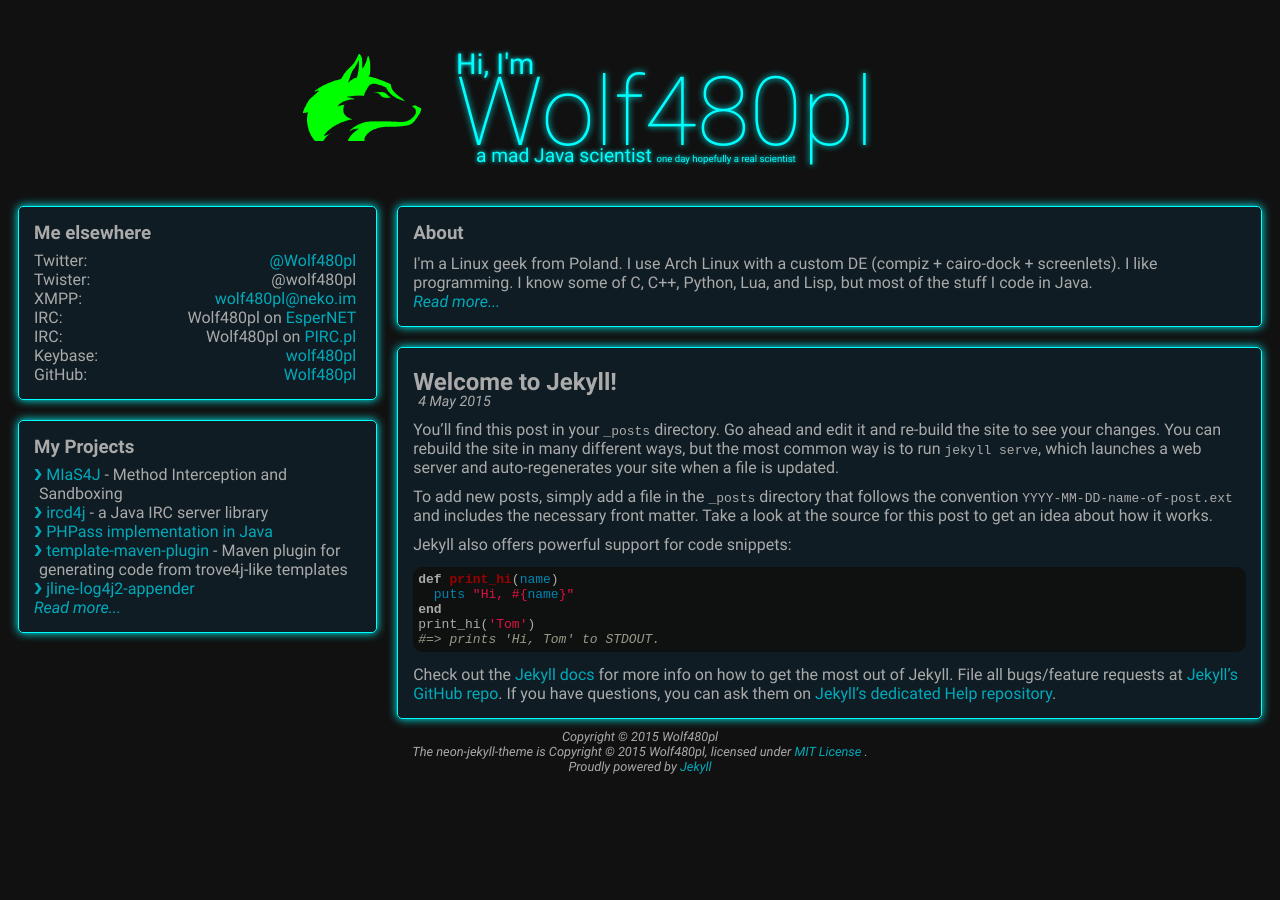
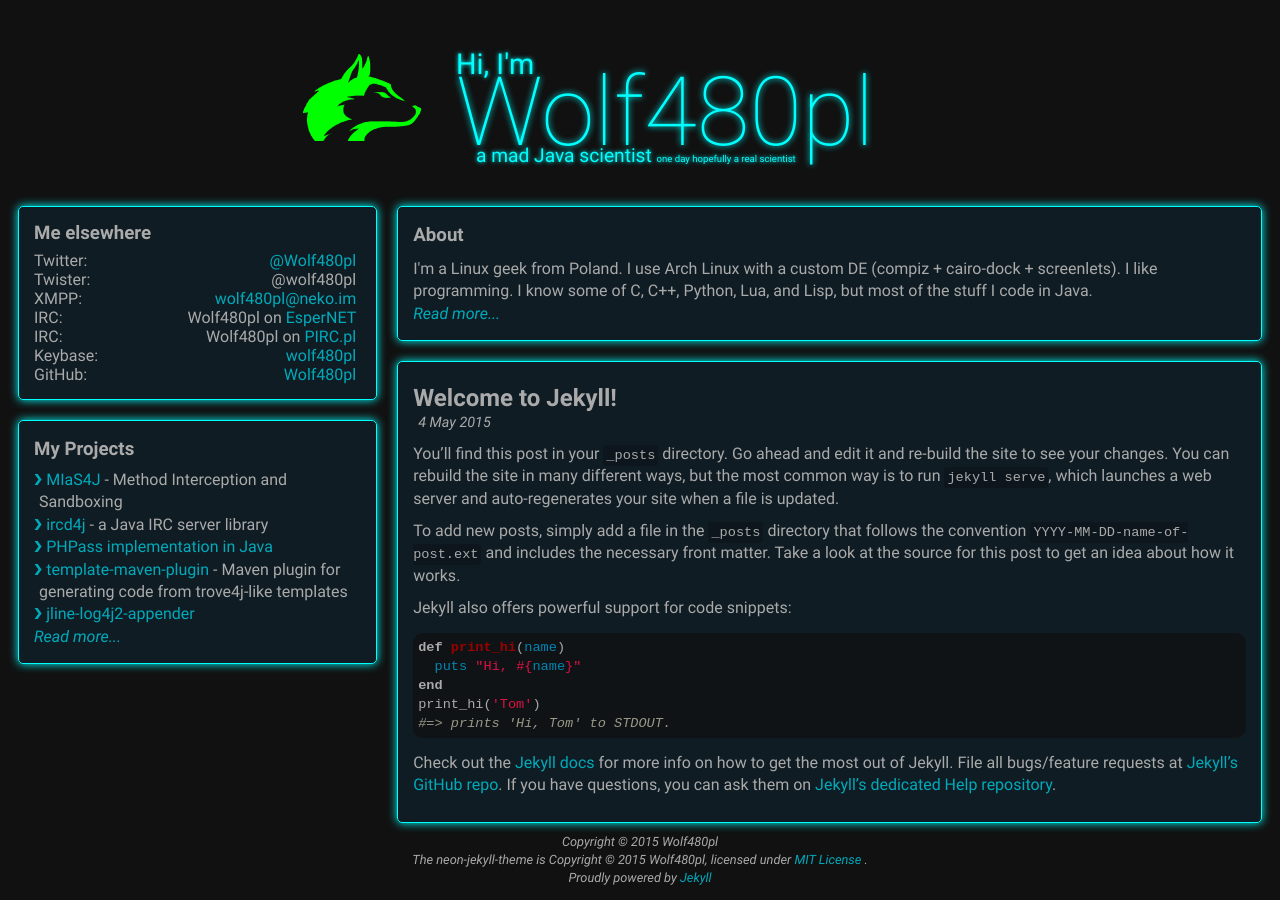
Before and after one commit to Wolf480pl/wolf480pl.github.com, a Jekyll site: the page built from _posts/2015-05-04-welcome-to-jekyll.markdown, in a window 1280 px wide. Built offline with Jekyll 4.4.1, drawn with Linux system fonts in a browser that asks for light colours.

Commit message:
Improve style.scss to make things more readable
- set font-size on <pre> and <code> to 85% of <body>'s font size (0.85rem)
- display <code> and <pre> on a slightly darker background with rounded
  corners
- give lists in .post-content more negative text-indent, and even more
  padding-left
- give <p>s in .post-content some margin-bottom, forgot why (don't do
  this for all `.box p` because that'd mess up the "Read more..." links)
- set line-height to 1.4 for everything except <address> elements
  (eg. the "Me elsewhere" section) (no, this is not abuse of <address>,
  because other kinds of addresses also look good with small line-height)

```diff
--- a/css/style.scss
+++ b/css/style.scss
@@ -61,6 +61,7 @@ $theme-color-bg: hsl($hue, saturation($cyan-color-bg), lightness($cyan-color-bg)
 // The rest of the stuff
 
 body {
+  line-height: 1.4;
   background: #111;
   color: #aaa;
   font-family: "Roboto", "Roboto-Fallback", "Droid Sans", "Helvetica", "Arial", sans-serif;
@@ -224,6 +225,15 @@ h3 {
       padding-left: 5px;
     }
   }
+  .post-content {
+    ul li {
+      text-indent: -12px;
+      padding-left: 20px;
+    }
+  }
+  .post-content p {
+    margin-bottom: 10px;
+  }
 }
 
 @media (max-width: 280px) {
@@ -339,4 +349,22 @@ address {
   font-style: italic;
 }
 
+pre,code {
+  font-size: 0.85rem;
+}
+
+code, pre {
+  background: rgba(0,0,0,0.2);
+  border-radius: 3px;
+  padding: 3px;
+  code {
+    background: none;
+    padding: 0;
+  }
+}
+
+address {
+  line-height: initial;
+}
+
 @import "syntax-highlighting-neon.css";
--- a/css/syntax-highlighting-neon.scss
+++ b/css/syntax-highlighting-neon.scss
@@ -13,6 +13,7 @@ pre.highlight {
 
     pre {
         padding: 5px;
+        background: none;
     }
 
     .lineno { color: #044 }
```
